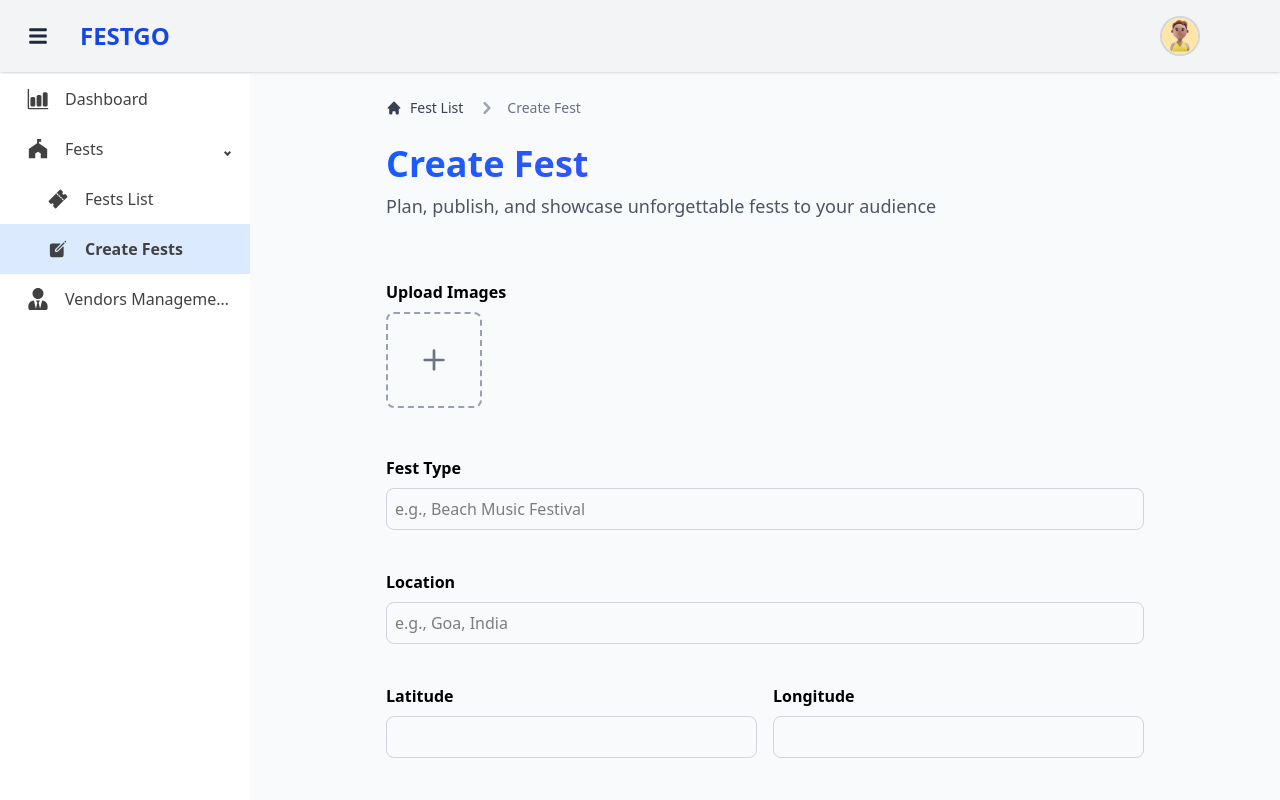
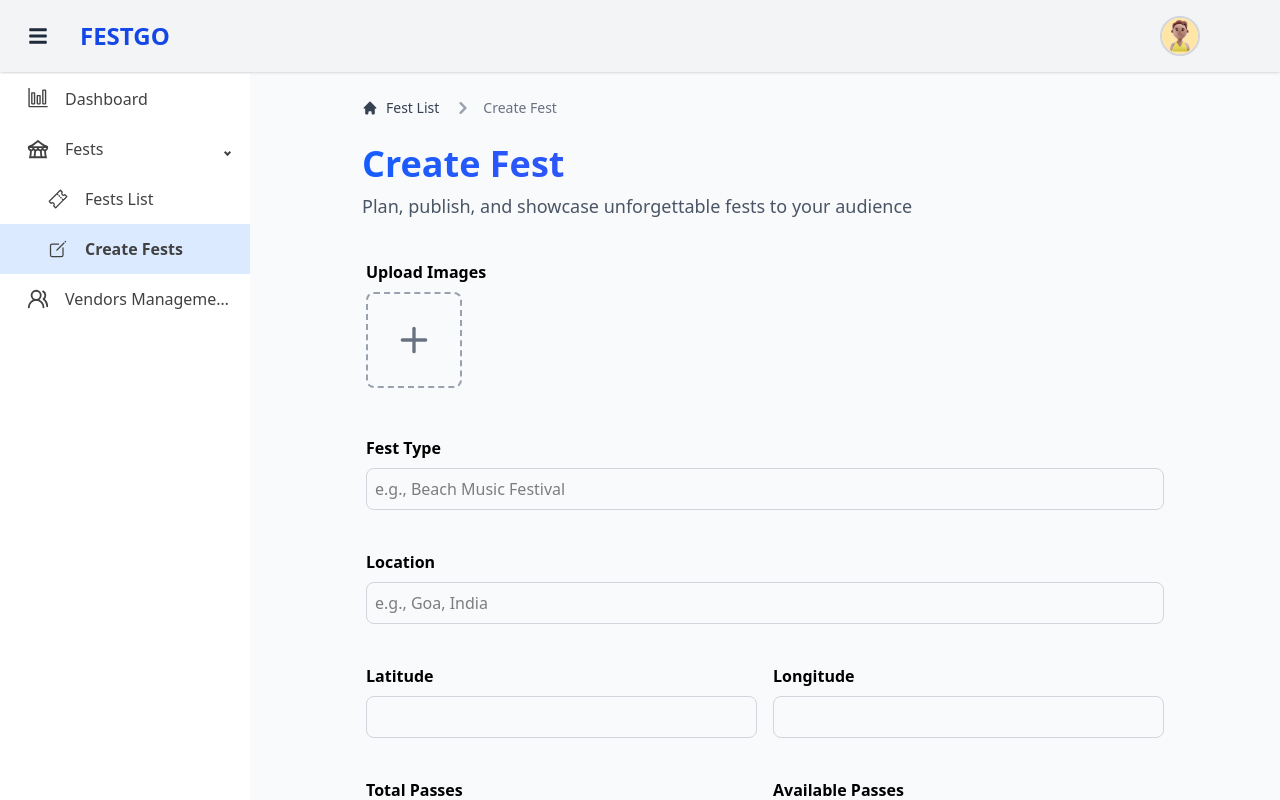
Before and after one commit to Bhargav00007/Festgo-Vendor-Dev, a Next.js app: page /fests in a window 1280 px wide. Shown: the top 800 px of the page. Built offline with nearby package versions, Linux system fonts and the light colour scheme; sample sign-in values are in the browser's storage.

Commit message:
Added Form validation, sidebar redesign, Toastify

```diff
--- a/package.json
+++ b/package.json
@@ -26,6 +26,7 @@
     "react": "19.1.0",
     "react-apexcharts": "^1.7.0",
     "react-dom": "19.1.0",
+    "react-hot-toast": "^2.5.2",
     "react-icons": "^5.5.0",
     "react-pro-sidebar": "^1.1.0",
     "react-spinners": "^0.17.0",
--- a/src/app/components/Sidebar.tsx
+++ b/src/app/components/Sidebar.tsx
@@ -1,23 +1,17 @@
 "use client";
 import React, { useEffect, useState } from "react";
-import { usePathname, useRouter } from "next/navigation";
+import Link from "next/link";
+import { usePathname } from "next/navigation";
 import { Sidebar, Menu, MenuItem, SubMenu } from "react-pro-sidebar";
-import {
-  FaChartPie,
-  FaChartLine,
-  FaCalendarAlt,
-  FaBook,
-  FaBars,
-  FaUserTie,
-} from "react-icons/fa";
-import { IoBarChart } from "react-icons/io5";
-import { IoTicket } from "react-icons/io5";
-import { IoCreate } from "react-icons/io5";
-import { MdFestival } from "react-icons/md";
+import { FaBars } from "react-icons/fa";
+import { VscGraph } from "react-icons/vsc";
+import { MdOutlineFestival } from "react-icons/md";
+import { IoTicketOutline } from "react-icons/io5";
+import { IoCreateOutline } from "react-icons/io5";
+import { LuUsersRound } from "react-icons/lu";
 
 const SidebarMenu = () => {
   const pathname = usePathname();
-  const router = useRouter();
 
   const [toggled, setToggled] = useState(false); // mobile overlay mode
   const [collapsed, setCollapsed] = useState(false); // desktop collapse mode
@@ -39,9 +33,10 @@ const SidebarMenu = () => {
 
   // Active link styling
   const getMenuItemClass = (path: string) => {
-    return `hover:bg-blue-100 ${
-      pathname === path ? "bg-blue-100 font-semibold" : ""
-    }`;
+    if (pathname === path) {
+      return "bg-blue-100 font-semibold  "; // Active style
+    }
+    return "hover:bg-[#dbeafe] "; // Hover style for non-active
   };
 
   const handleToggle = () => {
@@ -55,10 +50,10 @@ const SidebarMenu = () => {
   return (
     <div className="flex h-screen">
       {/* Top navbar with toggle button */}
-      <div className=" ">
+      <div>
         <button
           onClick={handleToggle}
-          className="p-2 text-gray-800 hover:bg-blue-100 rounded-full  cursor-pointer fixed top-4.5 left-5 flex items-center  z-[500]"
+          className="p-2 text-gray-800 hover:bg-blue-100  cursor-pointer fixed top-4.5 left-5 flex items-center z-[500]"
         >
           <FaBars className="text-xl" />
         </button>
@@ -76,39 +71,54 @@ const SidebarMenu = () => {
           borderRight: "none",
           position: "relative",
         }}
-        className={isMobile ? "" : "pt-18.5 "}
+        className={isMobile ? "" : "pt-18.5"}
       >
-        <Menu>
+        <Menu
+          menuItemStyles={{
+            button: {
+              "&:hover": {
+                backgroundColor: "#dbeafe",
+                color: "#1e40af",
+              },
+            },
+          }}
+        >
           <div className="lg:pt-0 pt-14">
             <MenuItem
-              icon={<IoBarChart size={22} />}
+              icon={<VscGraph size={22} />}
               className={getMenuItemClass("/crm")}
-              onClick={() => router.push("/crm")}
+              component={<Link href="/crm" />}
             >
               Dashboard
             </MenuItem>
           </div>
-          <SubMenu label="Fests" icon={<MdFestival size={22} />} defaultOpen>
+
+          <SubMenu
+            label="Fests"
+            icon={<MdOutlineFestival size={22} />}
+            defaultOpen
+          >
             <MenuItem
-              icon={<IoTicket size={20} />}
+              icon={<IoTicketOutline size={20} />}
               className={getMenuItemClass("/fests/list")}
-              onClick={() => router.push("/fests/list")}
+              component={<Link href="/fests/list" />}
             >
               Fests List
             </MenuItem>
 
             <MenuItem
-              icon={<IoCreate size={20} />}
+              icon={<IoCreateOutline size={20} />}
               className={getMenuItemClass("/fests")}
-              onClick={() => router.push("/fests")}
+              component={<Link href="/fests" />}
             >
               Create Fests
             </MenuItem>
           </SubMenu>
+
           <MenuItem
-            icon={<FaUserTie size={22} />}
+            icon={<LuUsersRound size={22} />}
             className={getMenuItemClass("/vendorlist")}
-            onClick={() => router.push("/vendorlist")}
+            component={<Link href="/vendorlist" />}
           >
             Vendors Management
           </MenuItem>
--- a/src/app/fests/page.tsx
+++ b/src/app/fests/page.tsx
@@ -3,6 +3,7 @@
 import React, { useState } from "react";
 import { Plus, X } from "lucide-react";
 import { useRouter } from "next/navigation";
+import { toast } from "react-toastify";
 
 export default function FestsPage() {
   const router = useRouter();
@@ -64,13 +65,27 @@ export default function FestsPage() {
 
   const handleSubmit = async (e: React.FormEvent) => {
     e.preventDefault();
-    setLoading(true);
     setMessage("");
 
+    const totalPasses = parseInt(form.total_passes);
+    const availablePasses = parseInt(form.available_passes);
+    if (availablePasses > totalPasses) {
+      toast.error("Available passes cannot be more than total passes.");
+      return;
+    }
+
+    const startDate = new Date(form.event_start);
+    const endDate = new Date(form.event_end);
+    if (endDate < startDate) {
+      toast.error("Event end date cannot be before start date.");
+      return;
+    }
+
+    setLoading(true);
     try {
       const token = localStorage.getItem("vendorToken");
       if (!token) {
-        setMessage("❌ No vendor token found. Please log in first.");
+        toast.error("No vendor token found. Please log in first.");
         setLoading(false);
         return;
       }
@@ -81,8 +96,8 @@ export default function FestsPage() {
         ...form,
         latitude: parseFloat(form.latitude),
         longitude: parseFloat(form.longitude),
-        total_passes: parseInt(form.total_passes),
-        available_passes: parseInt(form.available_passes),
+        total_passes: totalPasses,
+        available_passes: availablePasses,
         price_per_pass: parseFloat(form.price_per_pass),
         image_urls: uploadedUrls,
         whats_included: form.whats_included
@@ -101,7 +116,7 @@ export default function FestsPage() {
 
       const data = await res.json();
       if (data.success) {
-        setMessage("✅ Fest created successfully!");
+        toast.success("Fest created successfully!");
         setForm({
           type: "",
           location: "",
@@ -118,26 +133,23 @@ export default function FestsPage() {
         });
         setImages([]);
 
-        // Redirect to /fests/list
         router.push("/fests/list");
       } else {
-        setMessage("❌ Failed to create fest: " + data.message);
+        toast.error("Failed to create fest: " + data.message);
       }
     } catch (error) {
-      setMessage("❌ Error creating fest");
+      toast.error("Error creating fest");
     }
-
     setLoading(false);
   };
 
   return (
     <div className="max-w-5xl mx-auto lg:px-20 mt-20">
-      <div className="mx-10">
+      <div className="mx-4">
         {/* Breadcrumb Navigation */}
         <div className="mb-6">
           <nav className="flex" aria-label="Breadcrumb">
             <ol className="inline-flex items-center space-x-1 md:space-x-3">
-              {/* Fest List link */}
               <li className="inline-flex items-center">
                 <button
                   onClick={() => router.push("/fests/list")}
@@ -153,7 +165,6 @@ export default function FestsPage() {
                   Fest List
                 </button>
               </li>
-              {/* Create Fest */}
               <li>
                 <div className="flex items-center">
                   <svg
@@ -179,19 +190,17 @@ export default function FestsPage() {
           Create Fest
         </h1>
         <p className="mt-2 text-lg text-gray-600">
-          Plan, publish, and showcase unforgettable fests to your audience{" "}
+          Plan, publish, and showcase unforgettable fests to your audience
         </p>
       </div>
 
-      <form onSubmit={handleSubmit} className="  p-10 space-y-10 mt-5">
+      <form onSubmit={handleSubmit} className="p-5 space-y-10 mt-5">
         {/* Image Upload */}
         <div>
           <label className="block font-semibold mb-2">Upload Images</label>
-
           <div className="grid grid-cols-2 sm:flex sm:flex-row sm:items-center sm:gap-4 sm:overflow-x-auto sm:pb-2 gap-4">
-            {/* Plus Icon for Adding */}
             <label className="w-full h-32 sm:w-24 sm:h-24 flex flex-col items-center justify-center border-2 border-dashed border-gray-400 rounded-lg cursor-pointer hover:bg-gray-50">
-              <Plus className="w-8 h-8 text-gray-500" />
+              <Plus className="w-10 h-10 text-gray-500" />
               <input
                 type="file"
                 multiple
@@ -200,8 +209,6 @@ export default function FestsPage() {
                 className="hidden"
               />
             </label>
-
-            {/* All Images Preview */}
             {images.map((img, index) => (
               <div
                 key={index}
@@ -212,7 +219,6 @@ export default function FestsPage() {
                   alt={`Preview ${index + 1}`}
                   className="w-full h-full object-cover rounded-lg"
                 />
-                {/* Remove Button */}
                 <button
                   type="button"
                   onClick={() => handleRemoveImage(index)}
@@ -261,6 +267,7 @@ export default function FestsPage() {
               onChange={handleChange}
               className="w-full border border-gray-300 rounded-lg p-2"
               required
+              type="number"
             />
           </div>
           <div>
@@ -271,6 +278,7 @@ export default function FestsPage() {
               onChange={handleChange}
               className="w-full border border-gray-300 rounded-lg p-2"
               required
+              type="number"
             />
           </div>
         </div>
@@ -285,6 +293,7 @@ export default function FestsPage() {
               onChange={handleChange}
               className="w-full border border-gray-300 rounded-lg p-2"
               required
+              type="number"
             />
           </div>
           <div>
@@ -295,6 +304,7 @@ export default function FestsPage() {
               onChange={handleChange}
               className="w-full border border-gray-300 rounded-lg p-2"
               required
+              type="number"
             />
           </div>
         </div>
@@ -308,6 +318,7 @@ export default function FestsPage() {
             onChange={handleChange}
             className="w-full border border-gray-300 rounded-lg p-2"
             required
+            type="number"
           />
         </div>
 
--- a/src/app/layout.tsx
+++ b/src/app/layout.tsx
@@ -38,11 +38,11 @@ export default function RootLayout({
       >
         <CustomizerContextProvider>
           <AuthRedirector />
-          <NextTopLoader color="#ADD8E6" showSpinner={false} />
+          <NextTopLoader color="#1447e6" showSpinner={false} />
           <Navbar />
 
           <div className="flex min-h-screen relative">
-            <div className="sticky top-0 h-screen z-[5000]">
+            <div className="sticky top-0 h-screen z-[500]">
               <MySidebar />
             </div>
 
```
Also changed, not shown: 1 other file (tests, documents, lock files or other folders).
